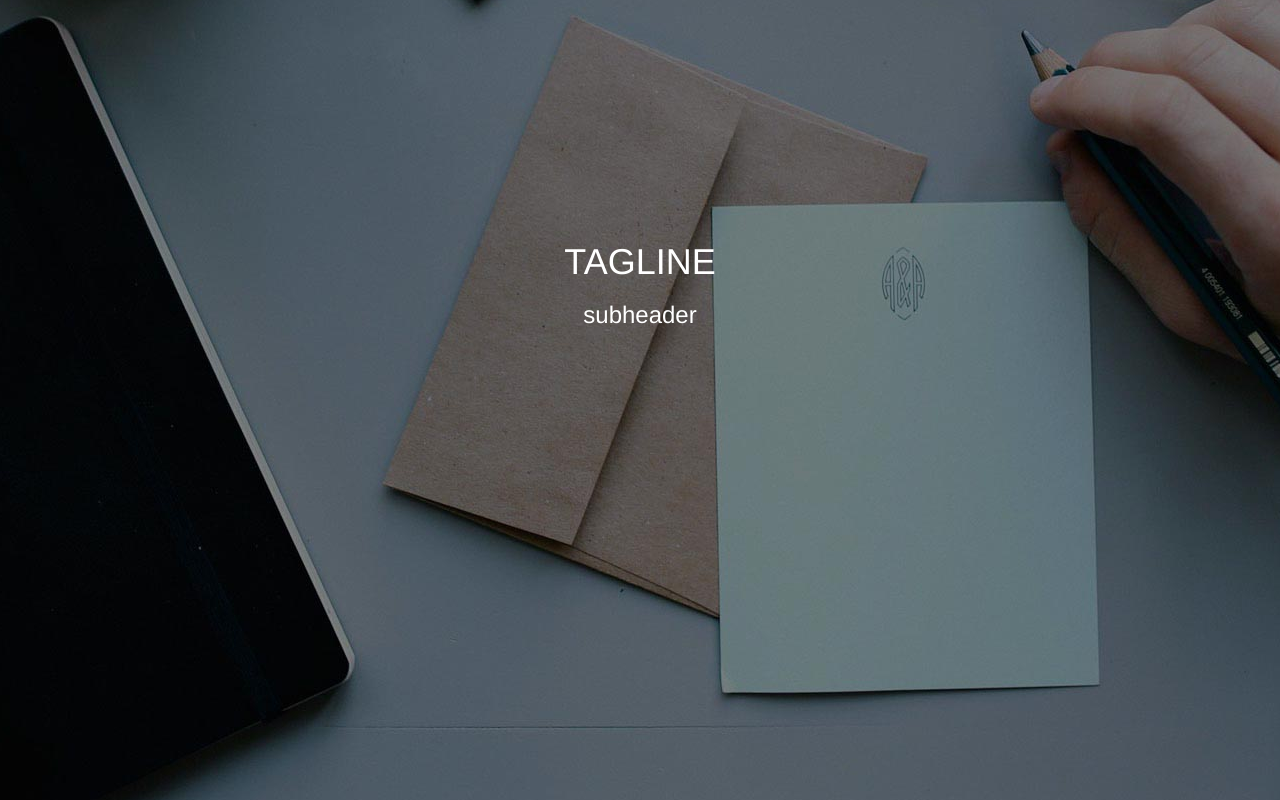
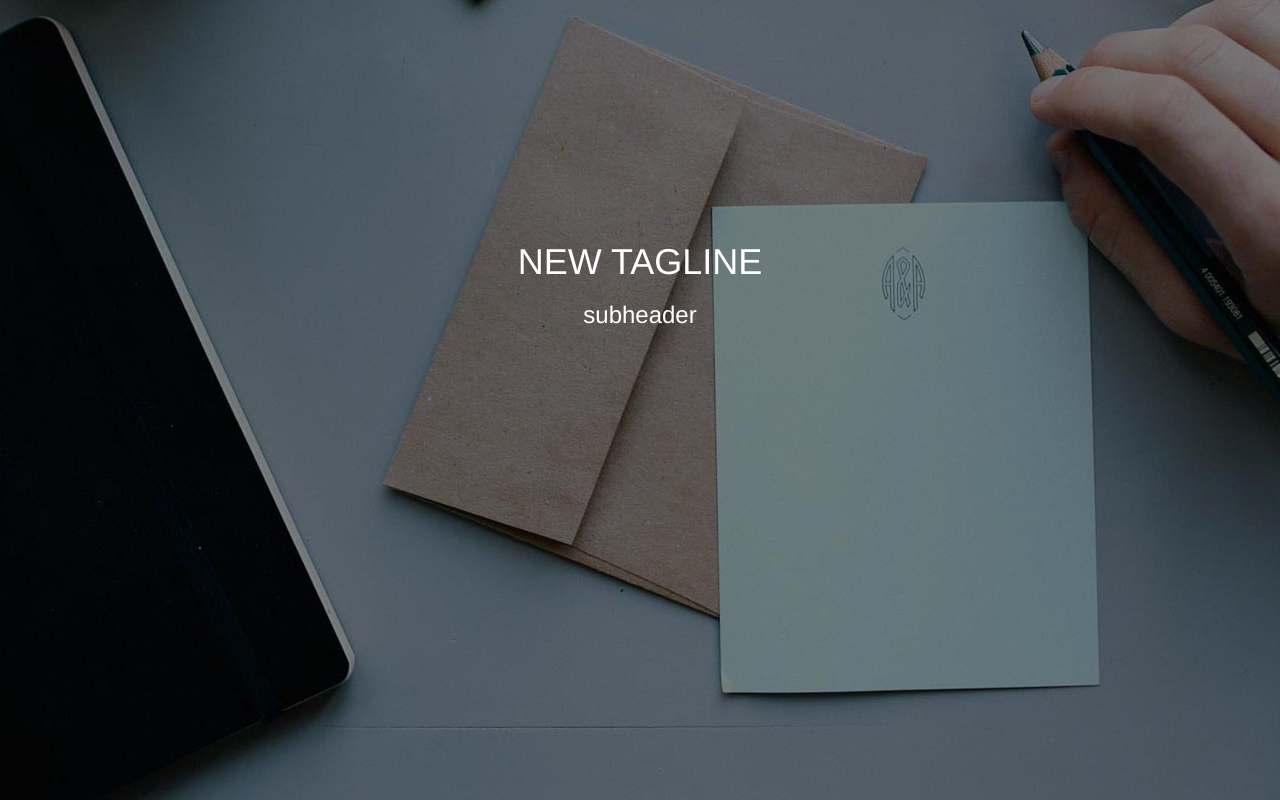
Before and after one commit to Stepheroo/stepheroo.github.io, a plain HTML site: page Index.html in a window 1280 px wide. Drawn offline with nearby package versions, Linux system fonts and the light colour scheme.

Commit message:
new tagline

```diff
--- a/Index.html
+++ b/Index.html
@@ -12,7 +12,7 @@
 				<div class="col-md-12">
 					<div class="intro-message">
 						<h1>
-							TAGLINE
+							NEW TAGLINE
 						</h1>
 						<h3>
 							subheader
```
